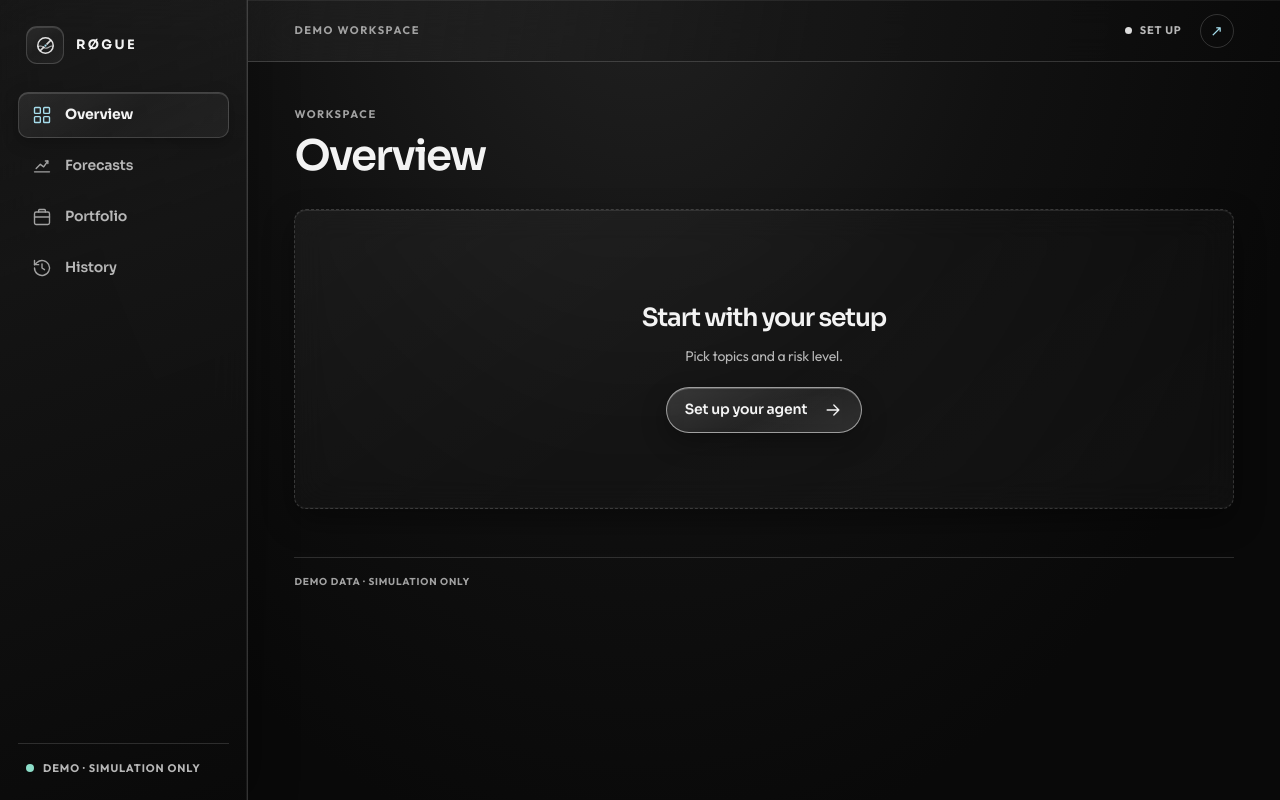
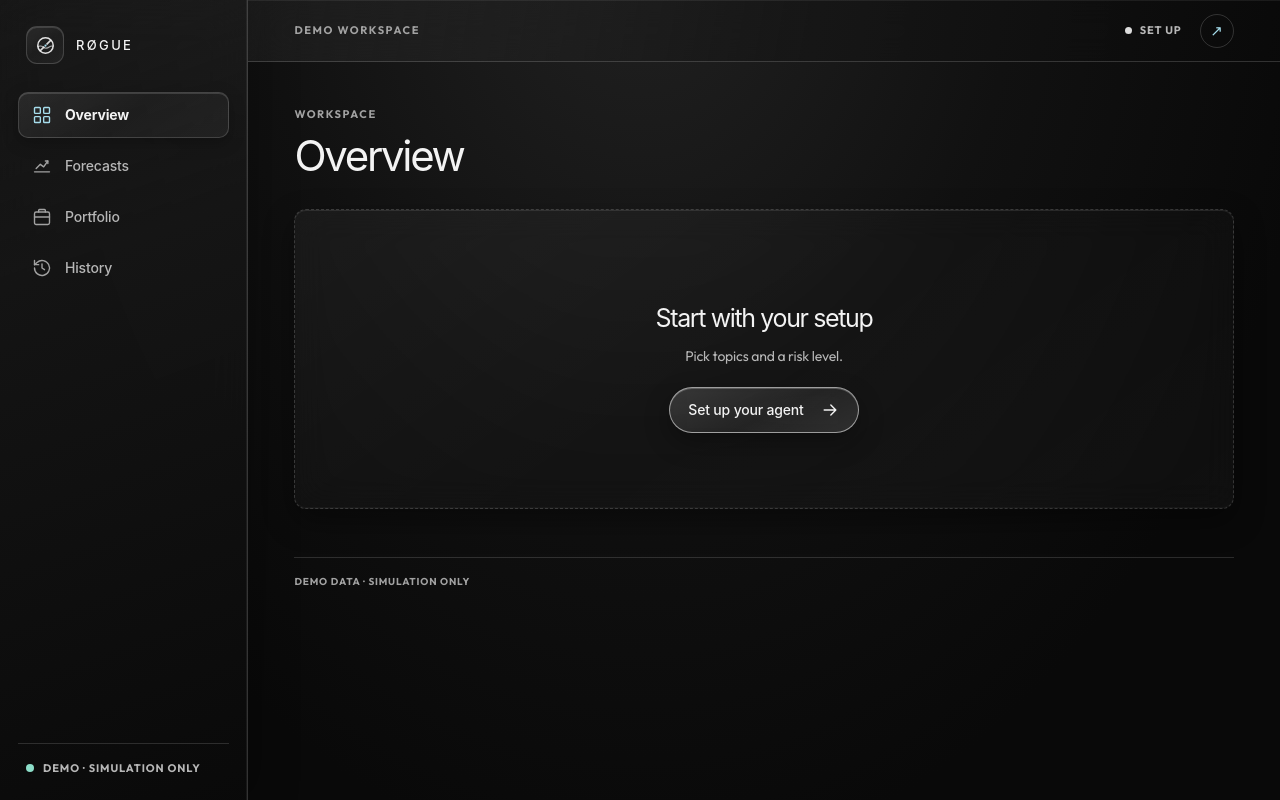
Before and after one commit to anshbalusa-ui/automated-risk-level-betting, a Next.js app: page /dashboard in a window 1280 px wide. Built offline with nearby package versions, Linux system fonts and the light colour scheme.

Commit message:
style: switch to soft system typography

```diff
--- a/src/app/globals.css
+++ b/src/app/globals.css
@@ -2409,3 +2409,51 @@ html {
   font-family:var(--font-display);
   font-weight:550;
 }
+
+
+/* Final typography pass: soft, thin system sans. No blocky display face. */
+:root {
+  --font-display:-apple-system,BlinkMacSystemFont,"Helvetica Neue","Segoe UI",Arial,sans-serif;
+}
+
+.hero-copy h1,
+.page-heading h1,
+.onboard-aside h1,
+.onboard-card h2,
+.landing-section-heading h2,
+.landing-close h2,
+.section-heading h2,
+.panel h2,
+.panel h3,
+.empty-state h2 {
+  font-family:var(--font-display);
+  font-weight:400;
+  letter-spacing:-.055em;
+}
+
+.hero-copy h1 {
+  font-weight:300;
+  letter-spacing:-.065em;
+  line-height:.95;
+}
+
+.hero-copy h1 em {
+  font-weight:300;
+}
+
+.brand {
+  font-family:var(--font-display);
+  font-weight:500;
+}
+
+.button,
+.nav-link,
+.choice-card strong,
+.interest-choice strong,
+.risk-choice strong,
+.forecast-name strong,
+.stat-card>strong,
+.pick-probability strong {
+  font-family:var(--font-display);
+  font-weight:500;
+}
--- a/src/app/layout.tsx
+++ b/src/app/layout.tsx
@@ -2,7 +2,7 @@ import type { ReactNode } from "react";
 import type { Metadata } from "next";
 import { AgentProvider } from "@/components/AgentProvider";
 import { SmoothScroll } from "@/components/SmoothScroll";
-import { Outfit, Sora } from "next/font/google";
+import { Outfit } from "next/font/google";
 import "lenis/dist/lenis.css";
 import "./globals.css";
 
@@ -13,11 +13,6 @@ const outfit = Outfit({
   display: "swap",
 });
 
-const sora = Sora({
-  subsets: ["latin"],
-  variable: "--font-rogue-display",
-  display: "swap",
-});
 
 export const metadata: Metadata = {
   title: "RØGUE | Forecast Studio",
@@ -27,7 +22,7 @@ export const metadata: Metadata = {
 
 export default function RootLayout({ children }: { children: ReactNode }) {
   return (
-    <html lang="en" className={`h-full antialiased ${outfit.variable} ${sora.variable}`}>
+    <html lang="en" className={`h-full antialiased ${outfit.variable}`}>
       <body className="min-h-full flex flex-col"><SmoothScroll/><AgentProvider>{children}</AgentProvider></body>
     </html>
   );
```
